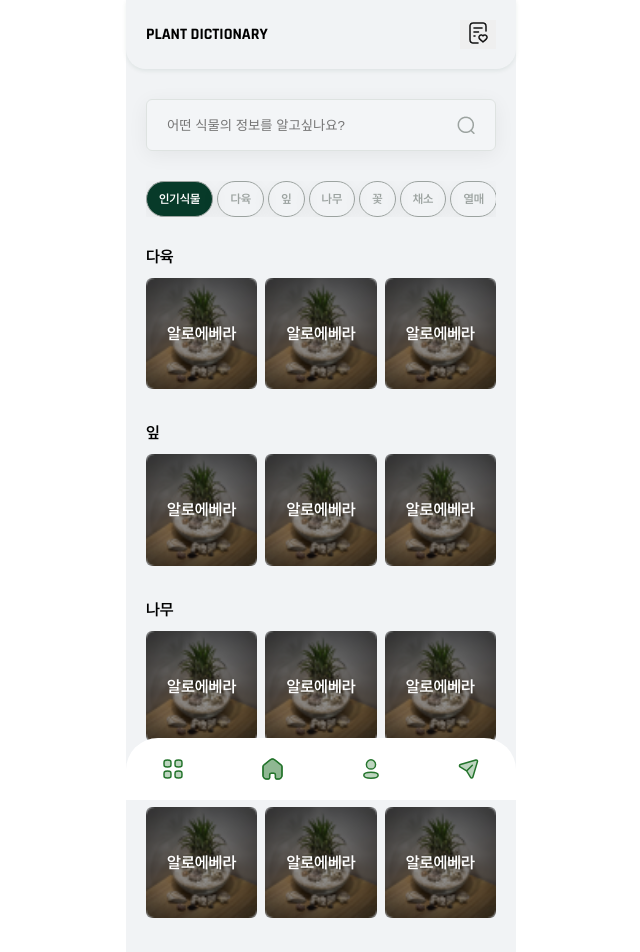
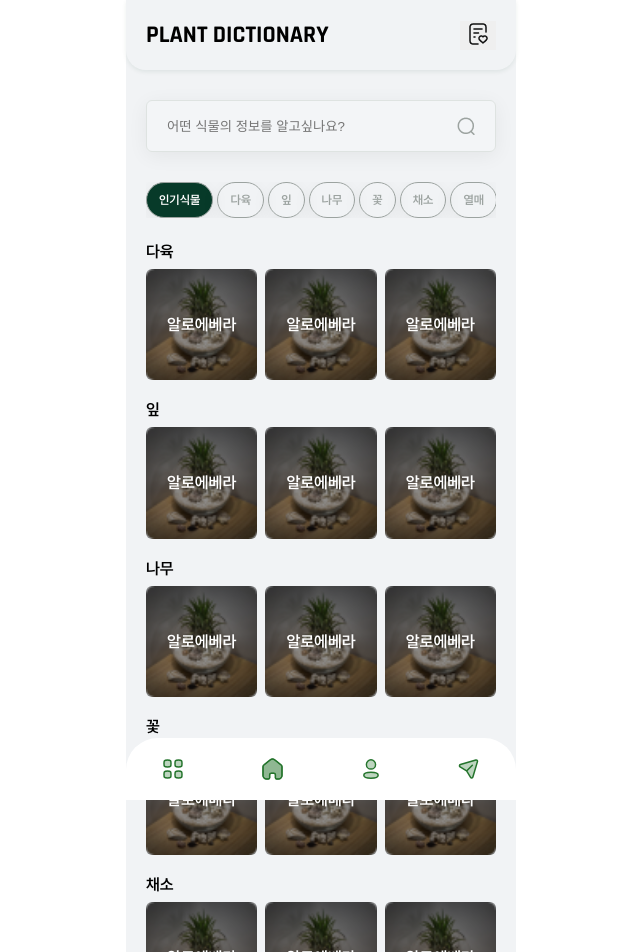
Before and after one commit to PlantHostel/PlantHostel-client, a React (Vite) app: page /plant-dictionary in a window 1280 px wide. Shown: the top 952 px of the page, without its empty margins (319-959 px from the left). Built offline with nearby package versions, Linux system fonts and the light colour scheme.

Commit message:
식물백과 타이틀 css 수정

```diff
--- a/src/pages/plant-dictionary/PlantDictionary.tsx
+++ b/src/pages/plant-dictionary/PlantDictionary.tsx
@@ -29,37 +29,37 @@ export const PlantDictionary = () => {
       <ButtonCarousel buttons={buttons} state={{ selected, setSelected }} />
       {selected === 0 ? (
         <>
-          <Title title="다육" />
+          <div className="label-title">다육</div>
           <BestPlants>
             <PlantImageOverlay />
             <PlantImageOverlay />
             <PlantImageOverlay />
           </BestPlants>
-          <Title title="잎" />
+          <div className="label-title">잎</div>
           <BestPlants>
             <PlantImageOverlay />
             <PlantImageOverlay />
             <PlantImageOverlay />
           </BestPlants>
-          <Title title="나무" />
+          <div className="label-title">나무</div>
           <BestPlants>
             <PlantImageOverlay />
             <PlantImageOverlay />
             <PlantImageOverlay />
           </BestPlants>
-          <Title title="꽃" />
+          <div className="label-title">꽃</div>
           <BestPlants>
             <PlantImageOverlay />
             <PlantImageOverlay />
             <PlantImageOverlay />
           </BestPlants>
-          <Title title="채소" />
+          <div className="label-title">채소</div>
           <BestPlants>
             <PlantImageOverlay />
             <PlantImageOverlay />
             <PlantImageOverlay />
           </BestPlants>
-          <Title title="열매" />
+          <div className="label-title">열매</div>
           <BestPlants>
             <PlantImageOverlay />
             <PlantImageOverlay />
@@ -88,12 +88,13 @@ export const PlantDictionary = () => {
 };
 
 const PlantDictionaryContainer = styled.div`
-  .title {
-    font-size: 16px;
+  .button-carousel {
+    margin-bottom: 24px;
   }
 
-  .button-carousel {
-    margin-bottom: 24px;
+  .label-title {
+    margin-bottom: 8px;
+    margin-top: 16px;
   }
 `;
 
```
